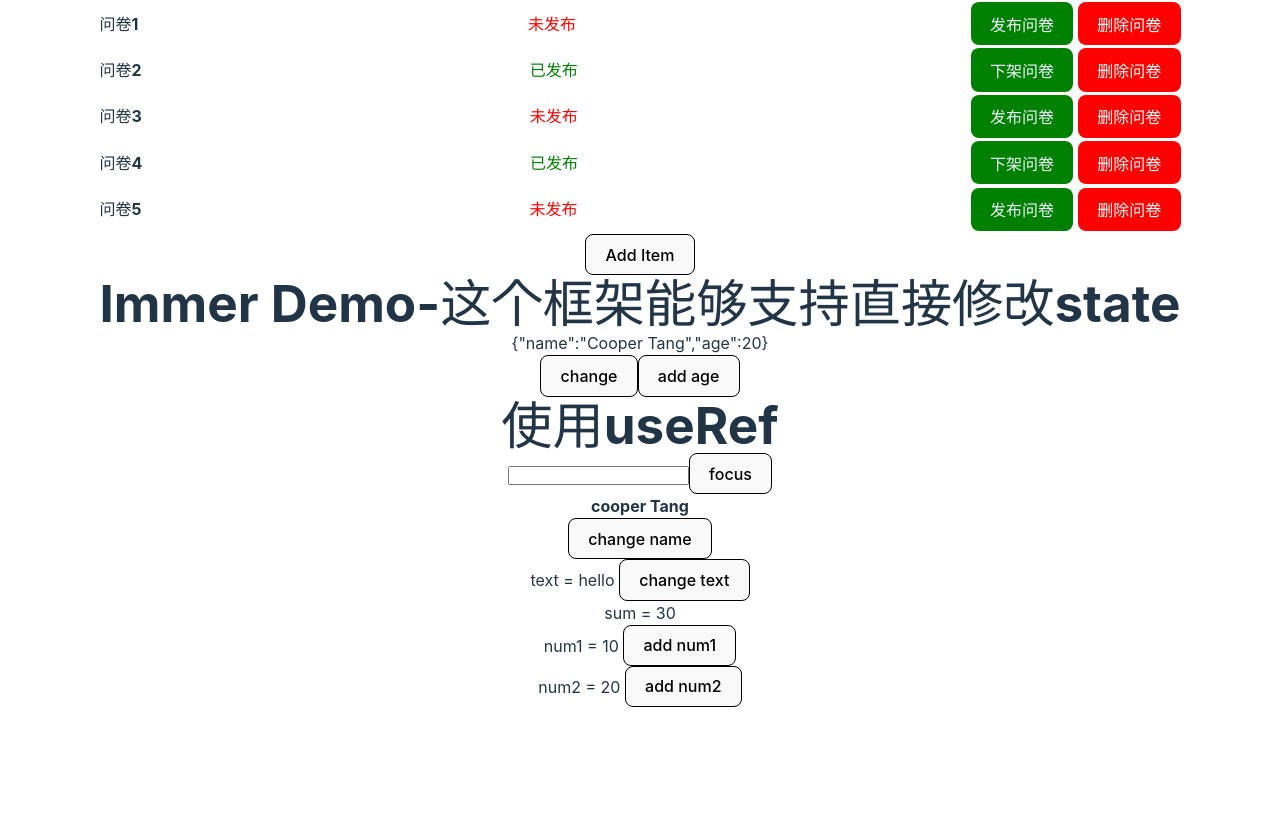
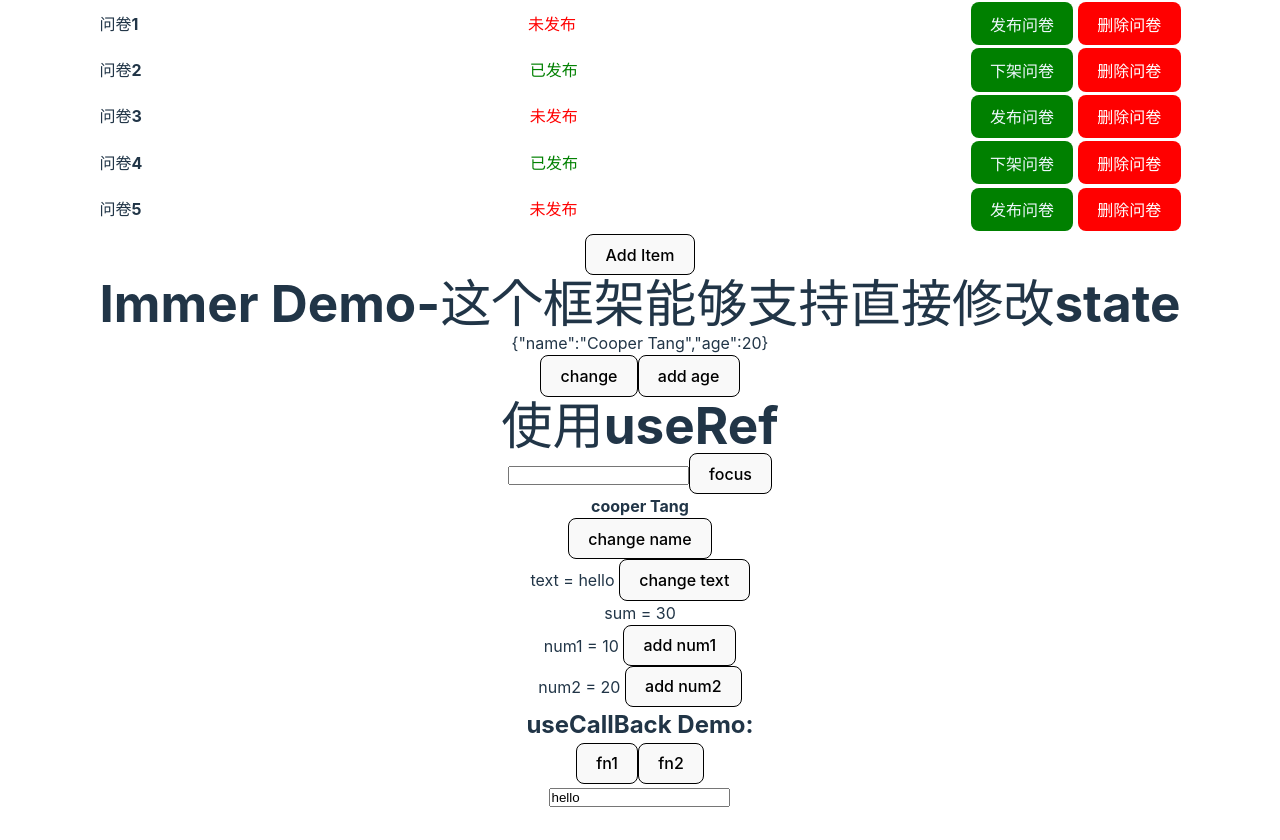
Before and after one commit to suckitfa/react-question-demo, a React (Vite) app: page / in a window 1280 px wide. Shown: the part 580-1420 px from the top of the page. Before the commit the page ends 1319 px from the top, so only its background shows below. Built offline with nearby package versions, Linux system fonts and the light colour scheme.

Commit message:
feat: useCallBackDemo

```diff
--- a/src/App.tsx
+++ b/src/App.tsx
@@ -6,6 +6,7 @@ import List2 from './List2'
 import ImmerDemo from './ImmerDemo'
 import TestUseRef from './TestUseRef'
 import UseMemoDemo from './UseMemoDemo'
+import UseCallBackDemo from './UseCallBackDemo'
 function App() {
   // 声明事件
   return (
@@ -19,6 +20,7 @@ function App() {
         <ImmerDemo />
         <TestUseRef />
         <UseMemoDemo />
+        <UseCallBackDemo />
       </div>
     </>
   )
--- /dev/null
+++ b/src/UseCallBackDemo.tsx
@@ -0,0 +1,27 @@
+import { FC, useCallback, useState } from 'react'
+
+const Demo: FC = () => {
+  const [text, setText] = useState('hello')
+
+  const fn1 = () => console.log('fn1 text: ', text)
+  const fn2 = useCallback(() => {
+    console.log('fn2 text:', text)
+  }, [text])
+
+  return (
+    <>
+      <div>
+        <h2>useCallBack Demo:</h2>
+        <div>
+          <button onClick={fn1}>fn1</button>
+          <button onClick={fn2}>fn2</button>
+        </div>
+        <div>
+          <input type="text" onChange={e => setText(e.target.value)} value={text} />
+        </div>
+      </div>
+    </>
+  )
+}
+
+export default Demo
```
